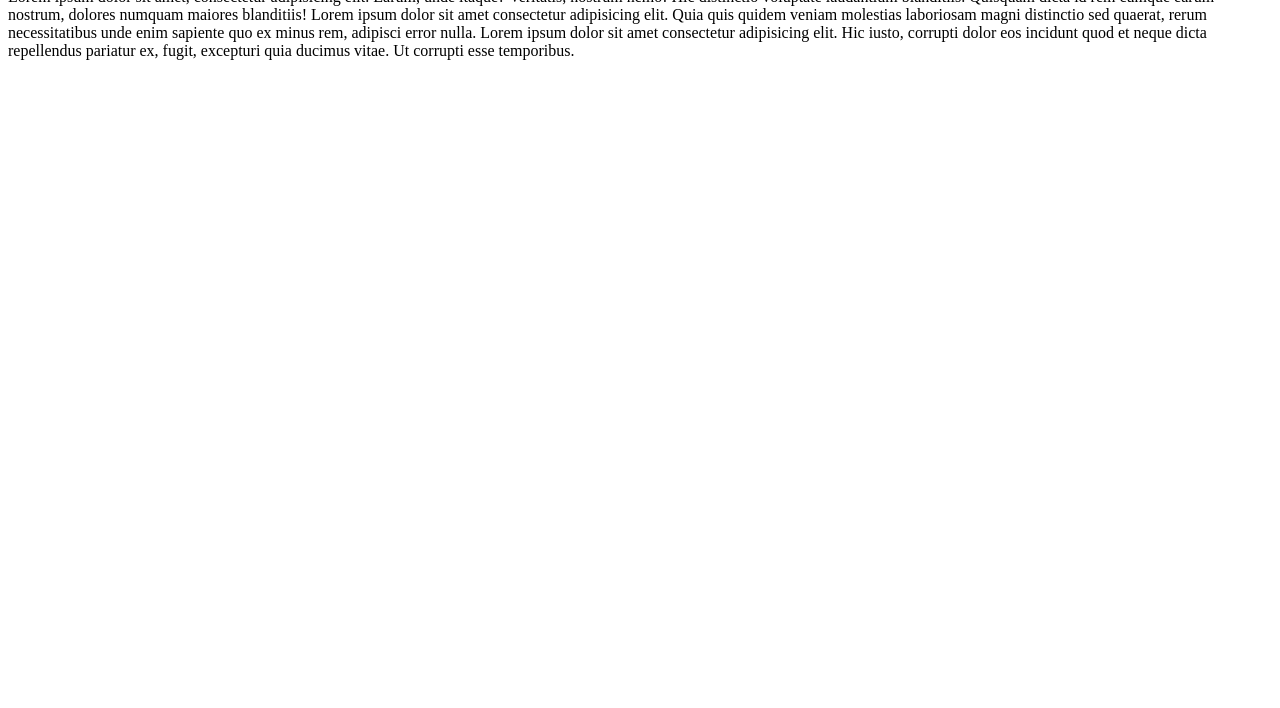
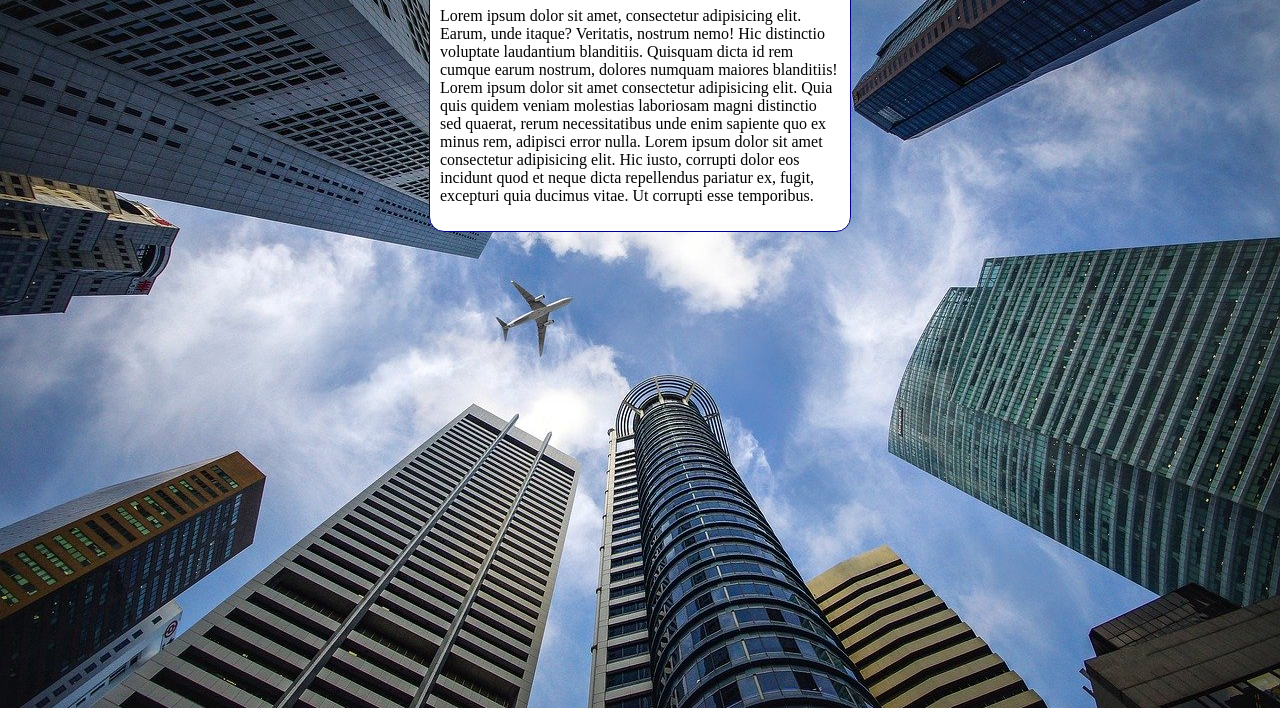
Before and after one commit to RenatoHenrique081/HTML-CSS, a plain HTML site: page exercicios/ex022/fundo06.html in a window 1280 px wide. Shown: the part 92-800 px from the top of the page. Drawn offline with Linux system fonts and the light colour scheme.

Commit message:
Update fundo06.html

```diff
--- a/exercicios/ex022/fundo06.html
+++ b/exercicios/ex022/fundo06.html
@@ -4,6 +4,23 @@
     <meta charset="UTF-8">
     <meta name="viewport" content="width=device-width, initial-scale=1.0">
     <title>Document</title>
+    <style>
+        body {
+            background-color: black;
+            background-image: url(imagens/wallpaper002.jpg);
+            background-position: center top;
+            background-repeat: no-repeat;
+            background-size: cover;
+        }
+        main {
+            background-color: white;
+            width: 400px;
+            padding: 10px;
+            margin: auto;
+            border: 1px solid darkblue;
+            border-radius: 15px;
+        }
+    </style>
 </head>
 <body>
     <main>
```
